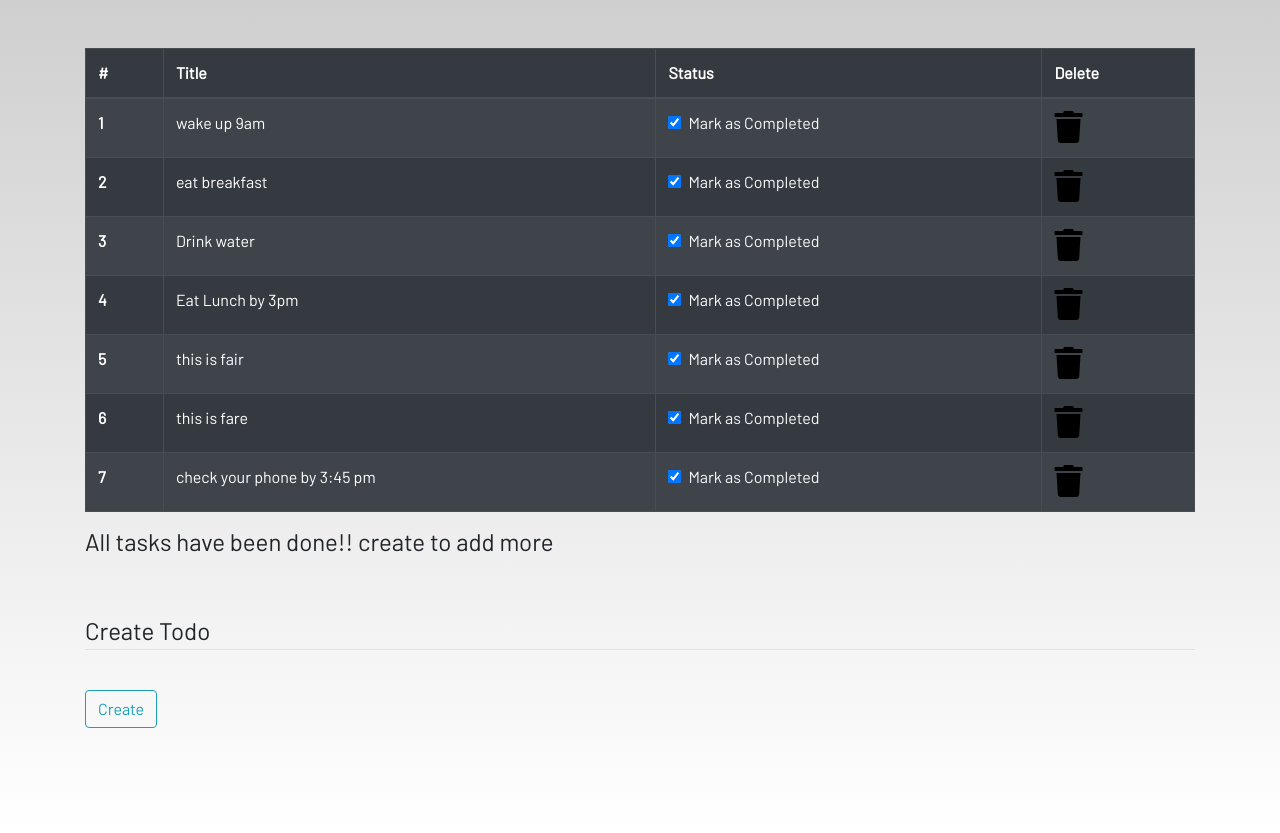
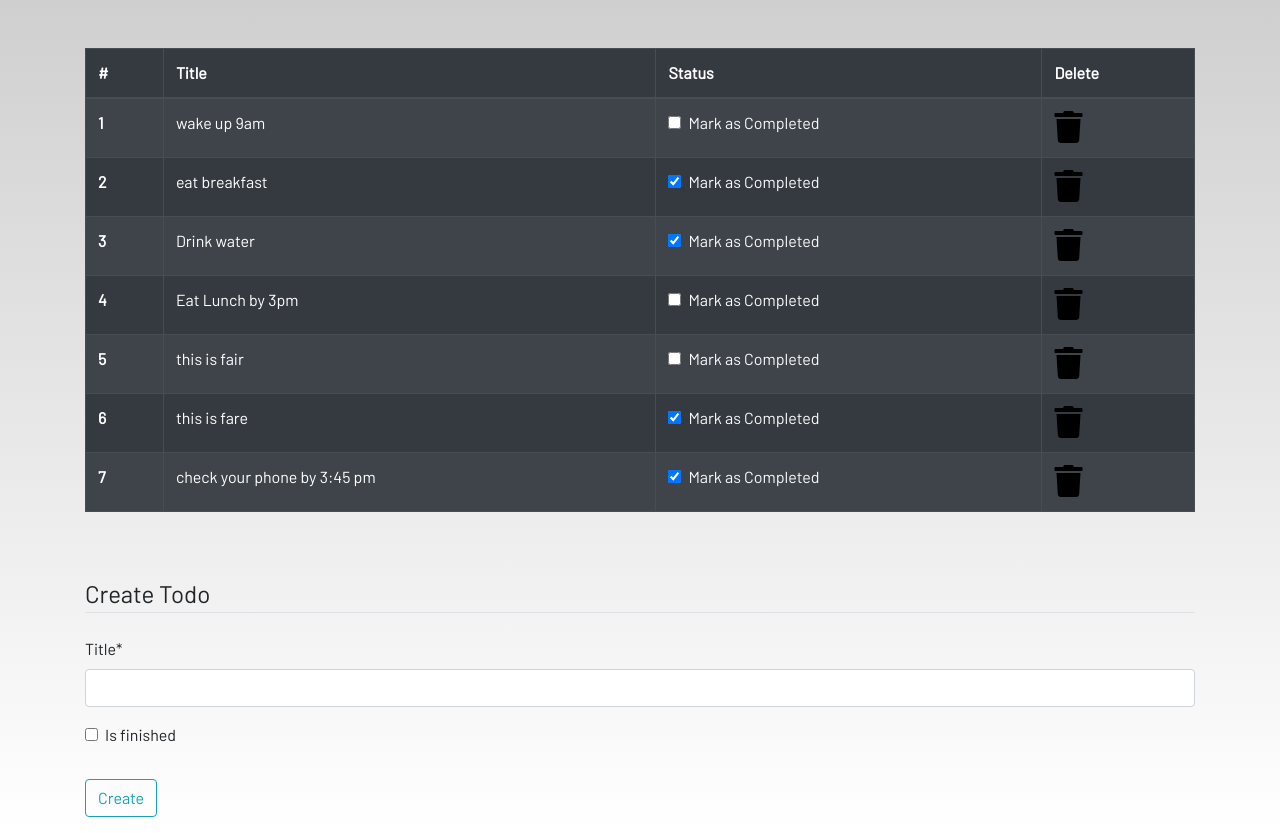
Before and after one commit to asgatcreation/studentportal, a Django app: page /todo in a window 1280 px wide. Shown: the part 56-889 px from the top of the page. Run offline with Django 4.2, Linux system fonts and the light colour scheme; a user stored in the database is signed in; data comes from the database, SQL or seed files in the repository; both versions use the stored data as it was after the commit; some libraries are stand-ins or nearby versions; some web fonts are replaced.

Commit message:
complete todo app

```diff
--- a/studentstudyportal/dashboard/forms.py
+++ b/studentstudyportal/dashboard/forms.py
@@ -20,3 +20,8 @@ class HomeworkForm(forms.ModelForm):
 ####youtube
 class DashbordForm(forms.Form):
     text = forms.CharField(max_length=100, label="please enter your video search")
+
+class TodoForm(forms.ModelForm):
+    class Meta:
+        model = Todo
+        fields = ['title', 'is_finished']
--- a/studentstudyportal/dashboard/templates/dashboard/todo.html
+++ b/studentstudyportal/dashboard/templates/dashboard/todo.html
@@ -4,6 +4,7 @@
 {% block content %}
 
 <div class="container">
+    {% if not todos_done %}
 
     <table class="table table-striped table-bordered table-hover table-dark">
         <thead>
@@ -22,7 +23,11 @@
                 <td>
                     <a href="#">
                         <div class="form-check">
-                            <input class="form-check-input" type="checkbox" value="" checked id=1>
+                          {% if todo.is_finished == True %}
+                            <input class="form-check-input" type="checkbox" value="" checked>
+                            {% else %}
+                            <input class="form-check-input" type="checkbox" value="">
+                            {% endif %}
                             <label class="form-check-label text-light" for="flexCheckDefault">
                                 Mark as Completed
                             </label>
@@ -35,7 +40,9 @@
             {% endfor %}
         </tbody>
     </table>
+    {% else %}
     <h4>All tasks have been done!! create to add more</h4>
+    {% endif %}
 </div><br><br>
 <div class="container">
     <form method="POST">
--- a/studentstudyportal/dashboard/urls.py
+++ b/studentstudyportal/dashboard/urls.py
@@ -16,8 +16,5 @@ urlpatterns = [
     path('youtube', views.youtube, name="youtube"),
 
 
-
-
-
     path('todo', views.todo, name="todo"),
 ]
--- a/studentstudyportal/dashboard/views.py
+++ b/studentstudyportal/dashboard/views.py
@@ -133,8 +133,34 @@ def youtube(request ):
 
 #######TO DO
 def todo(request):
+    if request.method == "POST":
+        form = TodoForm(request.POST)
+        if form.is_valid():
+            try:
+                finished = request.POST["is_finished"]
+                if finished == 'on':
+                    finished = True
+                else:
+                    finished = False
+            except:
+                finished = False
+            todos = Todo(
+                user = request.user,
+                title = request.POST['title'],
+                is_finished = finished,
+            )
+            todos.save()
+            messages.success(request, f"Todo Added by {request.user.username}!!")
+    else:
+        form = TodoForm()
     todo = Todo.objects.filter(user=request.user)
+    if len(todo) == 0:
+        todos_done = True
+    else:
+        todos_done = False
     context = {
-        'todos': todo
+        'form': form,
+        'todos': todo,
+        'todos_done': todos_done
     }
     return render(request, "dashboard/todo.html", context)
```
Also changed, not shown: studentstudyportal/db.sqlite3.
